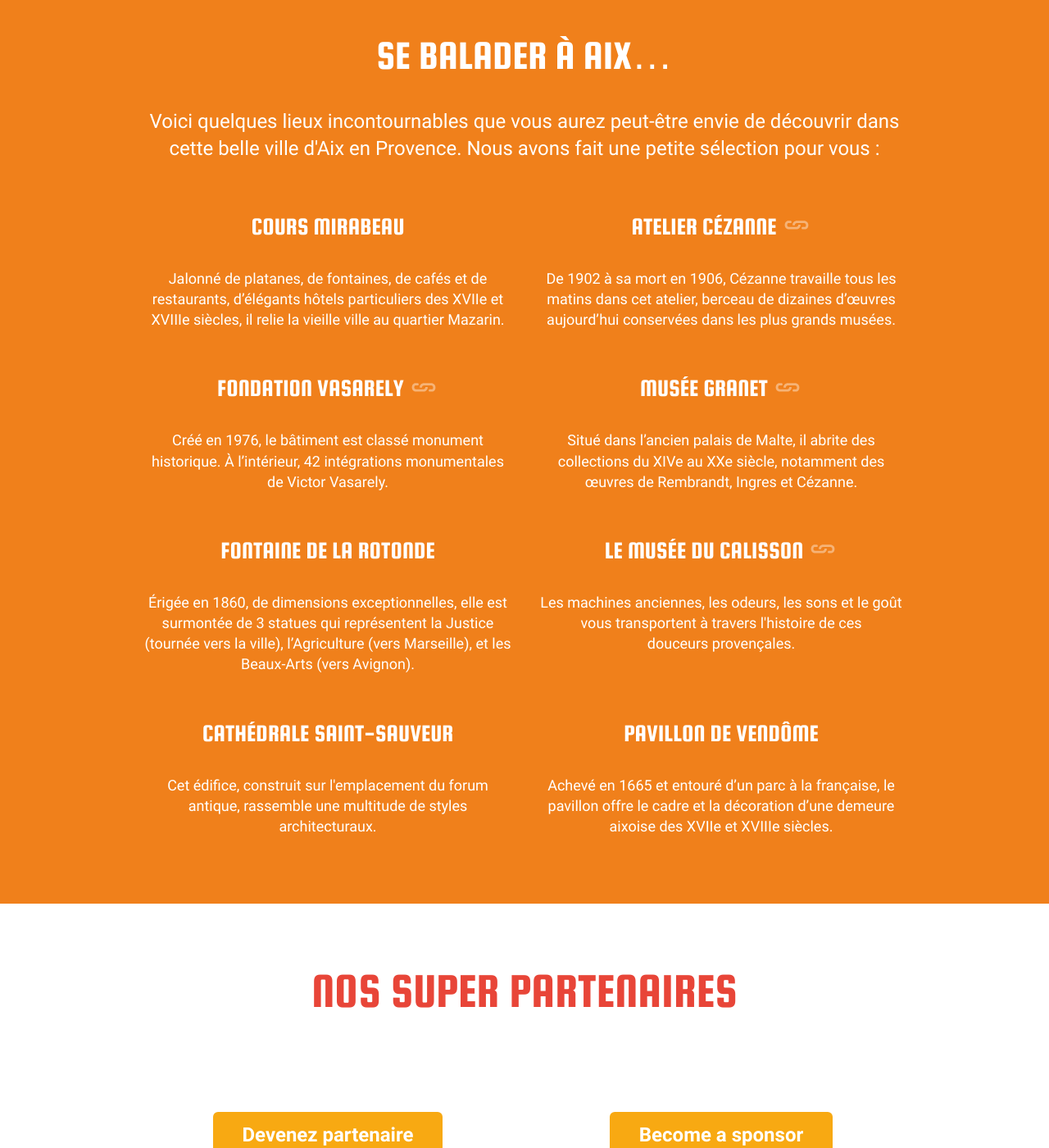
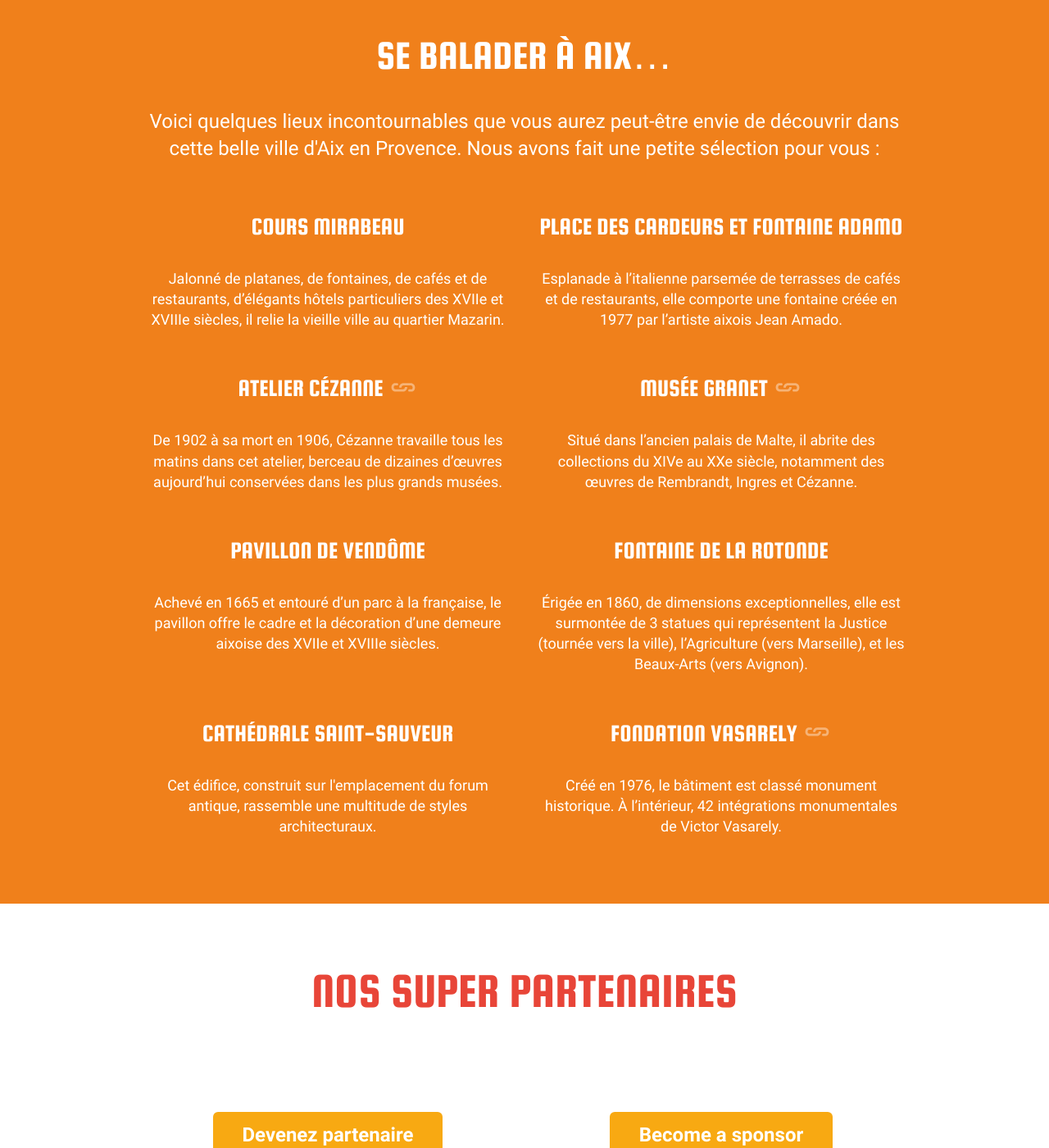
Before and after one commit to sudweb/2017, a Jekyll site: the page built from lieux.html, in a window 1280 px wide and 1400 px high, scrolled down 4953 px. Shown: the whole window at 82% size. Built offline with Jekyll 4.4.1, drawn with Linux system fonts in a browser that asks for light colours.

Commit message:
change order and add place des cardeurs

```diff
--- a/_data/visits.yml
+++ b/_data/visits.yml
@@ -1,29 +1,27 @@
 
 - name: Cours Mirabeau
   description: Jalonné de platanes, de fontaines, de cafés et de restaurants, d’élégants hôtels particuliers des XVIIe et XVIIIe siècles, il relie la vieille ville au quartier Mazarin.
+
+- name: Place des cardeurs et fontaine Adamo
+  description: Esplanade à l’italienne parsemée de terrasses de cafés et de restaurants, elle comporte une fontaine créée en 1977 par l’artiste aixois Jean Amado.
 
 - name: Atelier Cézanne
   description: De 1902 à sa mort en 1906, Cézanne travaille tous les matins dans cet atelier, berceau de dizaines d’œuvres aujourd’hui conservées dans les plus grands musées.
   website: http://www.atelier-cezanne.com
 
-- name: Fondation Vasarely
-  description: Créé en 1976, le bâtiment est classé monument historique. À l’intérieur, 42 intégrations monumentales de Victor Vasarely.
-  website: http://www.fondationvasarely.fr
-
 - name: Musée Granet
   description: Situé dans l’ancien palais de Malte, il abrite des collections du XIVe au XXe siècle, notamment des œuvres de Rembrandt, Ingres et Cézanne.
   website: http://www.museegranet-aixenprovence.fr
 
+- name: Pavillon de vendôme
+  description: Achevé en 1665 et entouré d’un parc à la française, le pavillon offre le cadre et la décoration d’une demeure aixoise des XVIIe et XVIIIe siècles.
+
 - name: Fontaine de la rotonde
   description: Érigée en 1860, de dimensions exceptionnelles, elle est surmontée de 3 statues qui représentent la Justice (tournée vers la ville), l’Agriculture (vers Marseille), et les Beaux-Arts (vers Avignon).
-
-- name: Le musée du calisson
-  website: http://www.aixenprovencetourism.com/a-voir-que-faire/activites-et-loisirs/musees-et-centres-dart/?detail=2676
-  description:  Les machines anciennes, les odeurs, les sons et le goût vous transportent à travers l'histoire de ces douceurs&nbsp;provençales.
-  website: http://www.calisson.com/musee-du-calisson/
 
 - name: Cathédrale Saint-Sauveur
   description: Cet édifice, construit sur l'emplacement du forum antique, rassemble une multitude de styles architecturaux.
 
-- name: Pavillon de vendôme
-  description: Achevé en 1665 et entouré d’un parc à la française, le pavillon offre le cadre et la décoration d’une demeure aixoise des XVIIe et XVIIIe siècles.
+- name: Fondation Vasarely
+  description: Créé en 1976, le bâtiment est classé monument historique. À l’intérieur, 42 intégrations monumentales de Victor Vasarely.
+  website: http://www.fondationvasarely.fr
```
Also changed, not shown: 1 other file.
